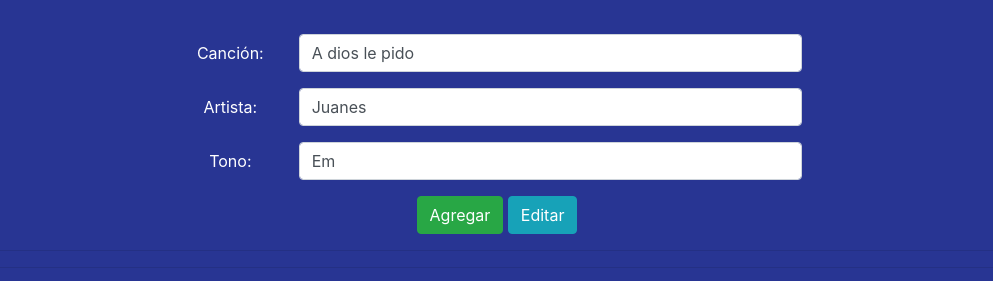
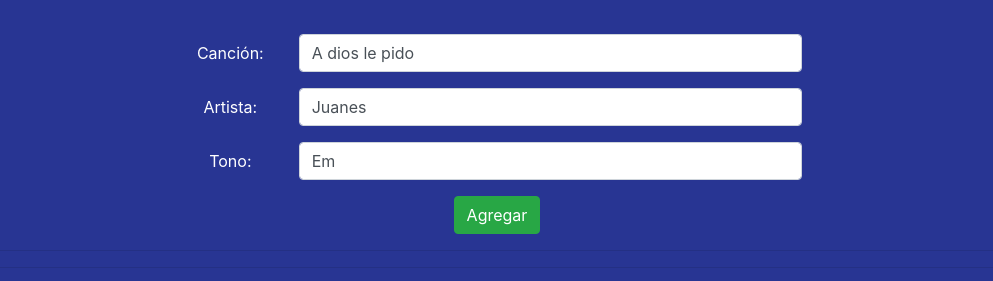
Before and after one commit to AleAuroraTobar/CRUD_Express.js, a website: page index.html in a window 1280 px wide. Shown: the part 76-357 px from the top of the page, without its empty margins (143-1136 px from the left). Drawn offline with nearby package versions, Linux system fonts and the light colour scheme; no server answers.

Commit message:
Mejora interfaz y ruta principal servidor

```diff
--- a/index.html
+++ b/index.html
@@ -36,7 +36,7 @@
         <button onclick="nuevaCancion()" id="agregar" class="m-auto btn btn-success">
           Agregar
         </button>
-        <button onclick="editarCancion()" id="editar" class="m-auto btn btn-info">
+        <button onclick="editarCancion()" id="editar" class="m-auto btn btn-info" style="display:none;">
           Editar
         </button>
       </div>
```
Also changed, not shown: server.js (+10 -1 lines).
